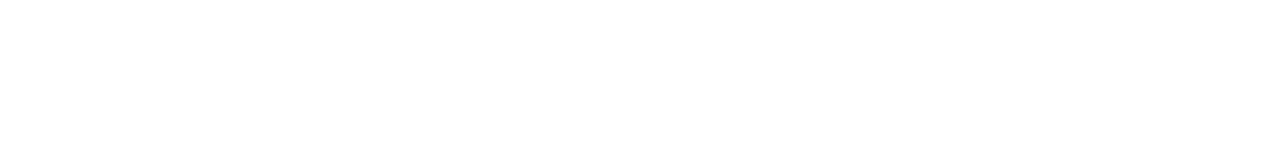
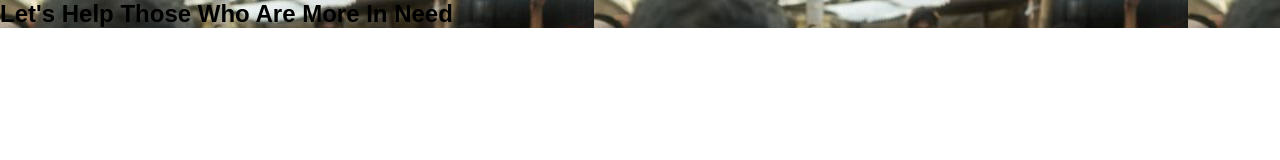
Before and after one commit to jahangiralam85860/Donate-today, a plain HTML site: page index.html in a window 1280 px wide. Drawn offline with Linux system fonts and the light colour scheme.

Commit message:
Background image and hedding add

```diff
--- a/index.html
+++ b/index.html
@@ -5,8 +5,11 @@
     <meta http-equiv="X-UA-Compatible" content="IE=edge">
     <meta name="viewport" content="width=device-width, initial-scale=1.0">
     <title>Donate-Today</title>
+    <link rel="stylesheet" href="style.css">
 </head>
 <body>
-
+    <section class="heading">
+        <h1>Let's Help Those Who Are More In Need</h1>
+    </section>
 </body>
 </html>
--- a/style.css
+++ b/style.css
@@ -0,0 +1,8 @@
+*{
+    margin: 0;
+    padding: 0;
+    font-family: 'Poppins', sans-serif;
+}
+.heading{
+    background-image: url(images/donation1.jpg);
+}
```
